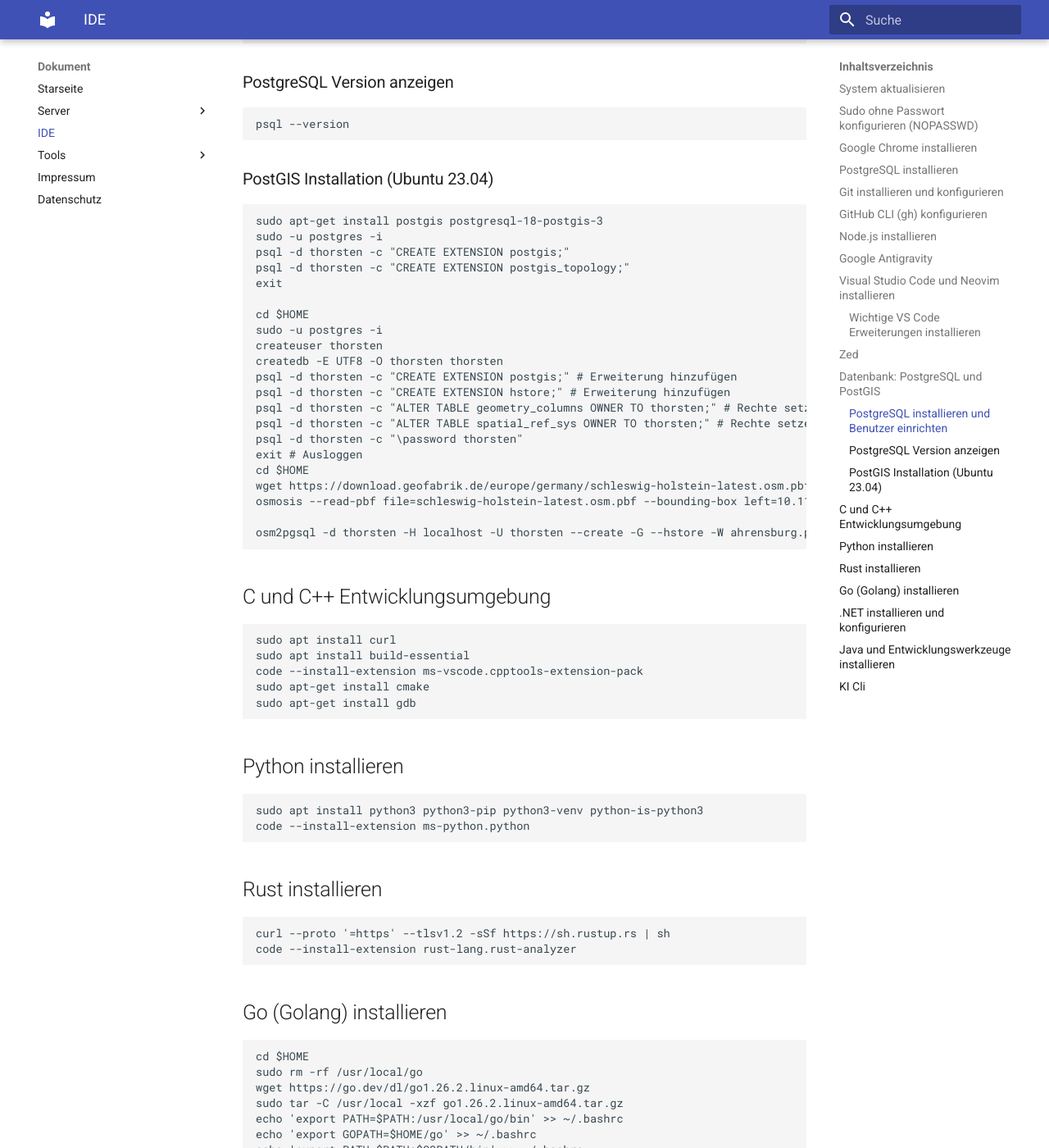
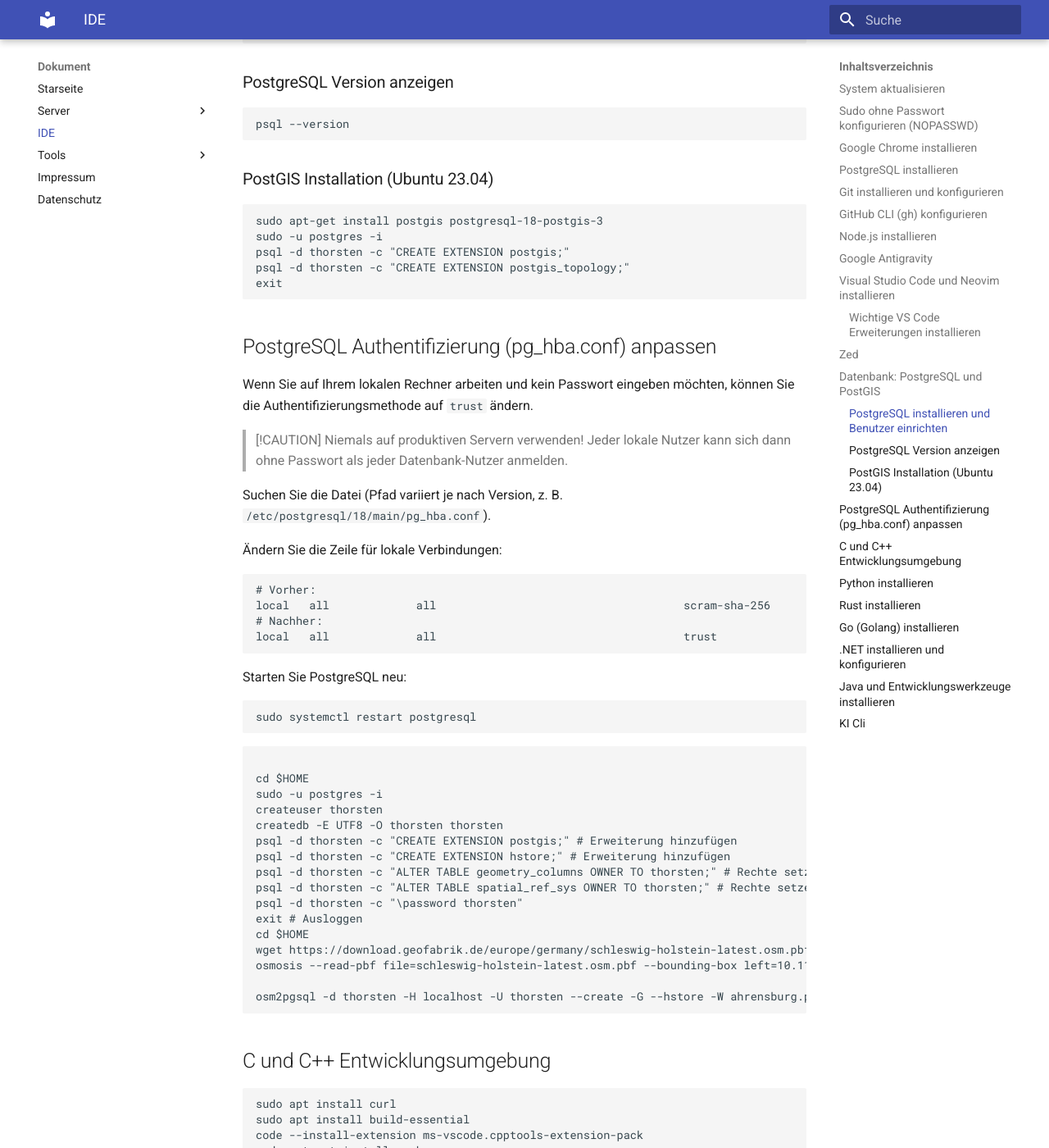
Before and after one commit to thorstenkloehn/dokument, an MkDocs documentation site: the page built from docs/IDE/index.md, in a window 1280 px wide and 1400 px high, scrolled down 2971 px. Shown: the whole window at 82% size. Built offline with MkDocs 1.6.1 and Material for MkDocs 9.7.7, drawn with Linux system fonts in a browser that asks for light colours.

Commit message:
Dokumentation: Hinzufügen von Anweisungen zur Anpassung der PostgreSQL-Authentifizierung in pg_hba.conf

````diff
--- a/docs/IDE/index.md
+++ b/docs/IDE/index.md
@@ -148,6 +148,32 @@
 psql -d thorsten -c "CREATE EXTENSION postgis;"
 psql -d thorsten -c "CREATE EXTENSION postgis_topology;"
 exit
+```
+## PostgreSQL Authentifizierung (pg_hba.conf) anpassen
+
+Wenn Sie auf Ihrem lokalen Rechner arbeiten und kein Passwort eingeben möchten, können Sie die Authentifizierungsmethode auf `trust` ändern.
+
+> [!CAUTION]
+> Niemals auf produktiven Servern verwenden! Jeder lokale Nutzer kann sich dann ohne Passwort als jeder Datenbank-Nutzer anmelden.
+
+Suchen Sie die Datei (Pfad variiert je nach Version, z. B. `/etc/postgresql/18/main/pg_hba.conf`).
+
+Ändern Sie die Zeile für lokale Verbindungen:
+
+```text
+# Vorher:
+local   all             all                                     scram-sha-256
+# Nachher:
+local   all             all                                     trust
+```
+
+Starten Sie PostgreSQL neu:
+
+```bash
+sudo systemctl restart postgresql
+```
+
+```
 
 cd $HOME
 sudo -u postgres -i
@@ -202,6 +228,8 @@
 source ~/.bashrc
 ```
 
+
+
 ## .NET installieren und konfigurieren
 
 ```bash
````
